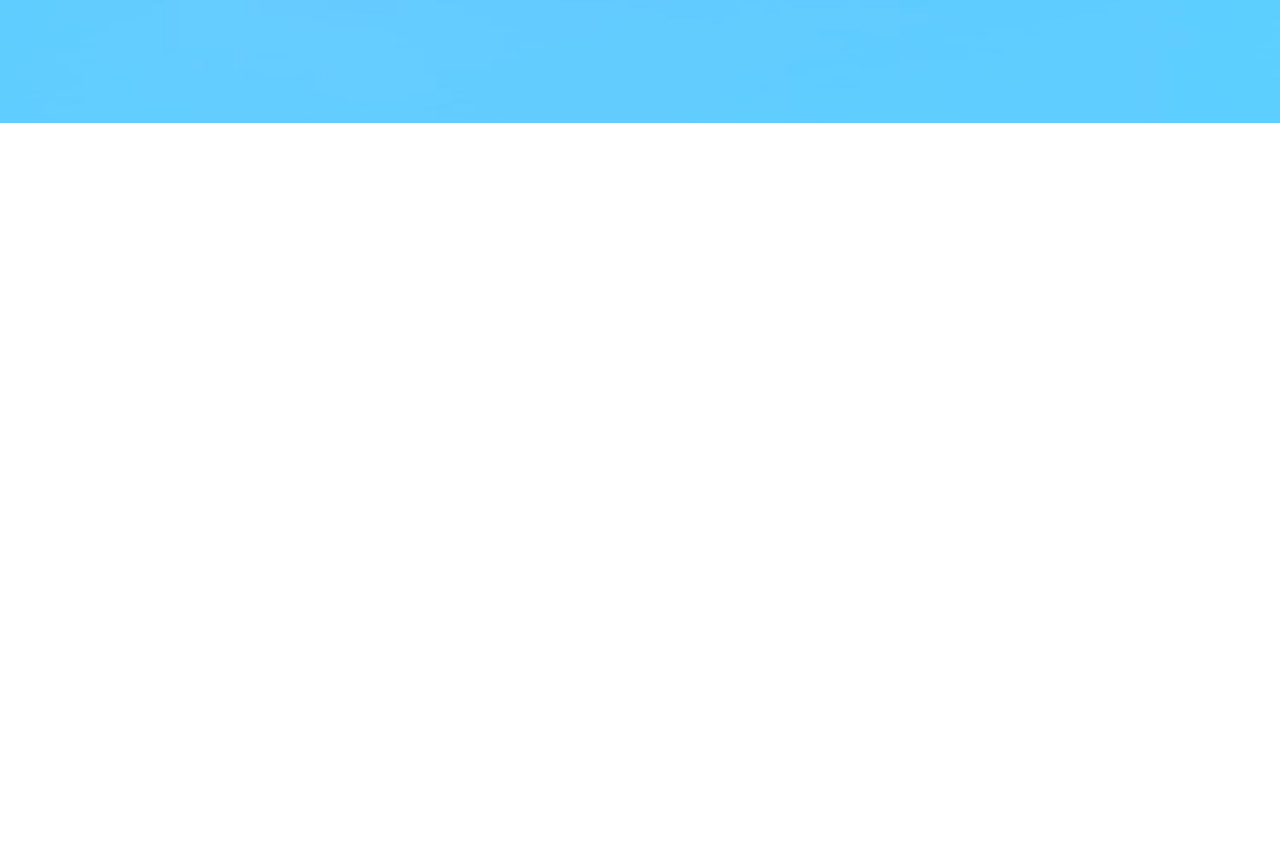
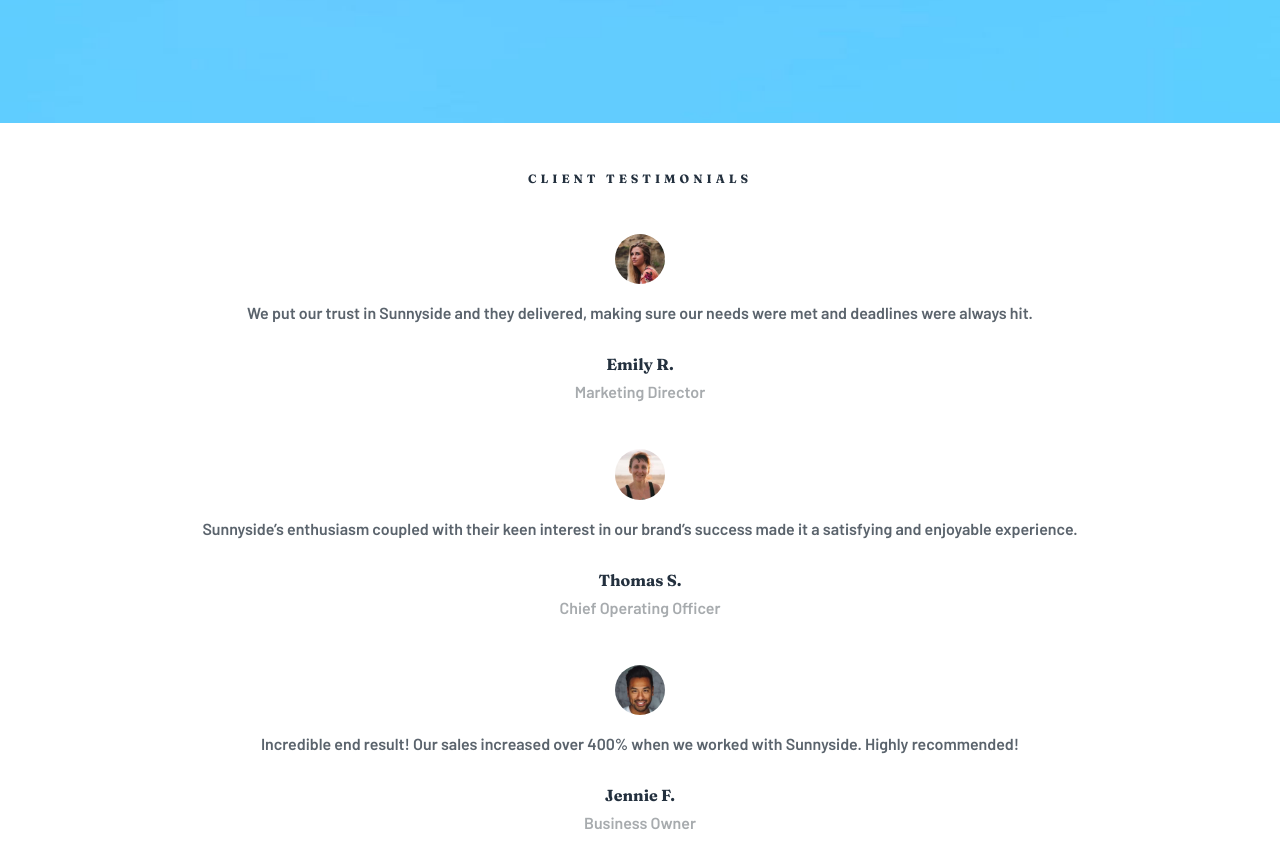
Before and after one commit to MaSsoumeh/Sunnyside-Agency-landing-Page, a React (Create React App) app in the folder sunnyside-agency/: page / in a window 1280 px wide. Shown: the part 4560-5427 px from the top of the page. Before the commit the page ends 4687 px from the top, so only its background shows below. Built offline with nearby package versions, Linux system fonts and the light colour scheme; the HTML template or start-up script is replaced by a standard one.

Commit message:
add testimonials

```diff
--- a/sunnyside-agency/src/components/allPages/AllPages.jsx
+++ b/sunnyside-agency/src/components/allPages/AllPages.jsx
@@ -6,6 +6,7 @@
 import cherryImage from '../../images/mobile/image-graphic-design.jpg';
 import orangeImage from '../../images/mobile/image-photography.jpg';
 import GraphicDesign from '../graphicDesign/GraphicDesign';
+import Testimonials from '../testimonials/Testimonials';
 
 const bodyText = [
   {
@@ -59,6 +60,7 @@
         text={bodyText[3].bodyParagraph}
         color={bodyText[3].color}
       />
+      <Testimonials />
     </>
   );
 };
```
